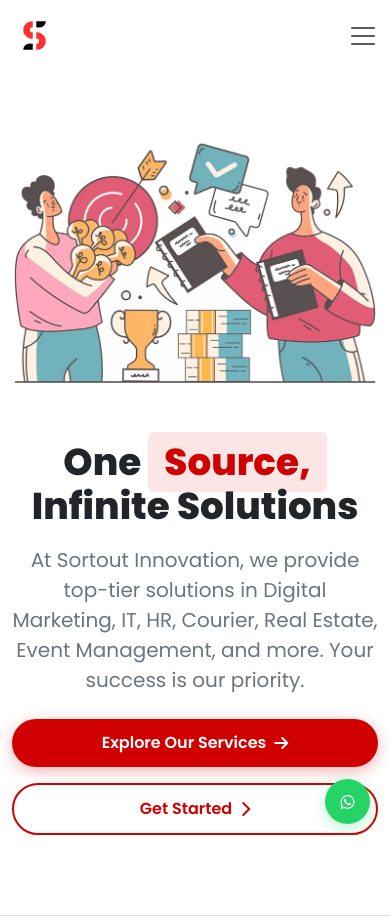
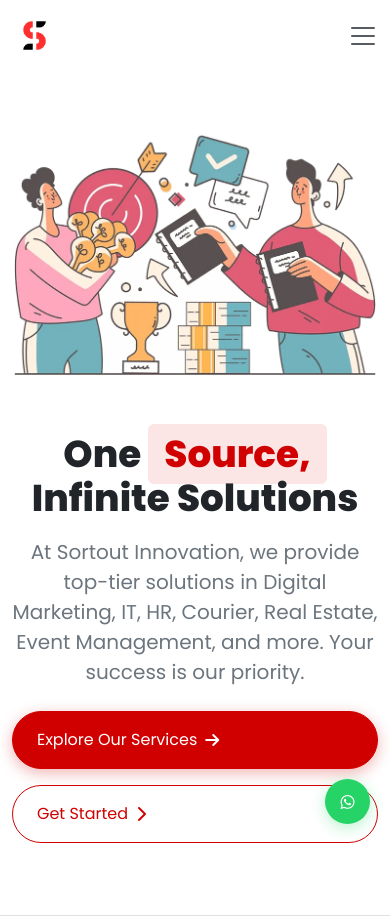
Before and after one commit to ajaySingh2615/sortout-innovation-v2, a PHP site: page /Frontent/ in a window 390 px wide. Shown: the top 916 px of the page. Run offline with PHP 8.4, Linux system fonts and the light colour scheme.

Commit message:
Refactor button styles for improved design consistency and responsiveness; replaced hero button classes with Bootstrap utility classes, enhancing visual appeal and user interaction across devices.

```diff
--- a/CSS/styles.css
+++ b/CSS/styles.css
@@ -23,58 +23,59 @@
     50% { transform: translateY(-10px); }
 }
 
-/* Hero Buttons */
-.hero-btn {
-    display: inline-flex;
-    align-items: center;
-    justify-content: center;
-    padding: 15px 32px;
-    font-size: 1.1rem;
-    font-weight: 600;
-    text-decoration: none;
-    border-radius: 50px;
+/* Button Enhancements */
+.btn {
     transition: all 0.3s ease;
-    min-width: 200px;
 }
 
-.hero-btn i {
+.btn:hover {
+    transform: translateY(-2px);
+}
+
+.btn-icon {
     transition: transform 0.3s ease;
 }
 
-.hero-btn:hover i {
+.btn:hover .btn-icon {
     transform: translateX(5px);
 }
 
-.btn-primary-custom {
-    background: var(--bs-primary);
+/* Primary Button Color Override */
+.btn-primary {
+    background-color: var(--bs-primary);
+    border-color: var(--bs-primary);
     color: #fff;
     box-shadow: 0 4px 15px rgba(var(--bs-primary-rgb), 0.3);
 }
 
-.btn-primary-custom:hover {
-    background: #ff1a1a;
-    color: #fff;
-    transform: translateY(-2px);
+.btn-primary:hover,
+.btn-primary:focus,
+.btn-primary:active {
+    background-color: #ff1a1a !important;
+    border-color: #ff1a1a !important;
+    color: #fff !important;
     box-shadow: 0 6px 20px rgba(var(--bs-primary-rgb), 0.4);
 }
 
-.btn-secondary-custom {
-    background: transparent;
+/* Outline Button Color Override */
+.btn-outline-primary {
     color: var(--bs-primary);
-    border: 2px solid var(--bs-primary);
+    border-color: var(--bs-primary);
 }
 
-.btn-secondary-custom:hover {
-    background: var(--bs-primary);
-    color: #fff;
-    transform: translateY(-2px);
+.btn-outline-primary:hover,
+.btn-outline-primary:focus,
+.btn-outline-primary:active {
+    background-color: var(--bs-primary) !important;
+    border-color: var(--bs-primary) !important;
+    color: #fff !important;
     box-shadow: 0 4px 15px rgba(var(--bs-primary-rgb), 0.2);
 }
 
 @media (max-width: 576px) {
-    .hero-btn {
+    .btn-lg {
         width: 100%;
-        padding: 12px 24px;
+        padding: 0.75rem 1.5rem;
         font-size: 1rem;
     }
 }
--- a/index.php
+++ b/index.php
@@ -78,14 +78,14 @@
                         </p>
                         <div class="d-flex gap-3 flex-column flex-sm-row justify-content-center justify-content-lg-start">
                             <a href="/pages/our-services-page/service.html"
-                               class="hero-btn btn-primary-custom">
+                               class="btn btn-lg btn-primary rounded-pill d-inline-flex align-items-center px-4 py-3">
                                 <span>Explore Our Services</span>
-                                <i class="fas fa-arrow-right ms-2"></i>
+                                <i class="fas fa-arrow-right ms-2 btn-icon"></i>
                             </a>
                             <a href="#about"
-                               class="hero-btn btn-secondary-custom">
+                               class="btn btn-lg btn-outline-primary rounded-pill d-inline-flex align-items-center px-4 py-3">
                                 <span>Get Started</span>
-                                <i class="fas fa-chevron-right ms-2"></i>
+                                <i class="fas fa-chevron-right ms-2 btn-icon"></i>
                             </a>
                         </div>
                     </div>
```
